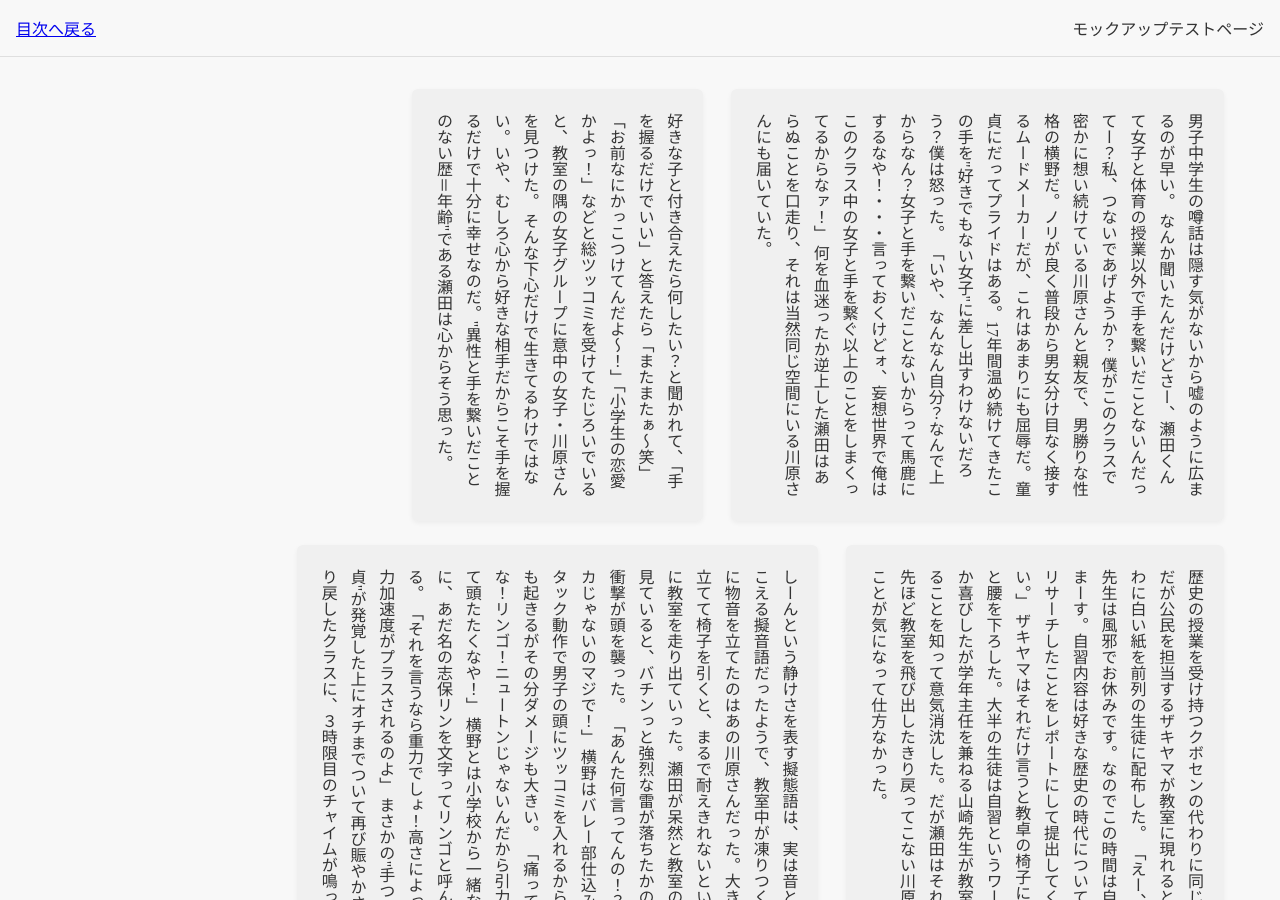
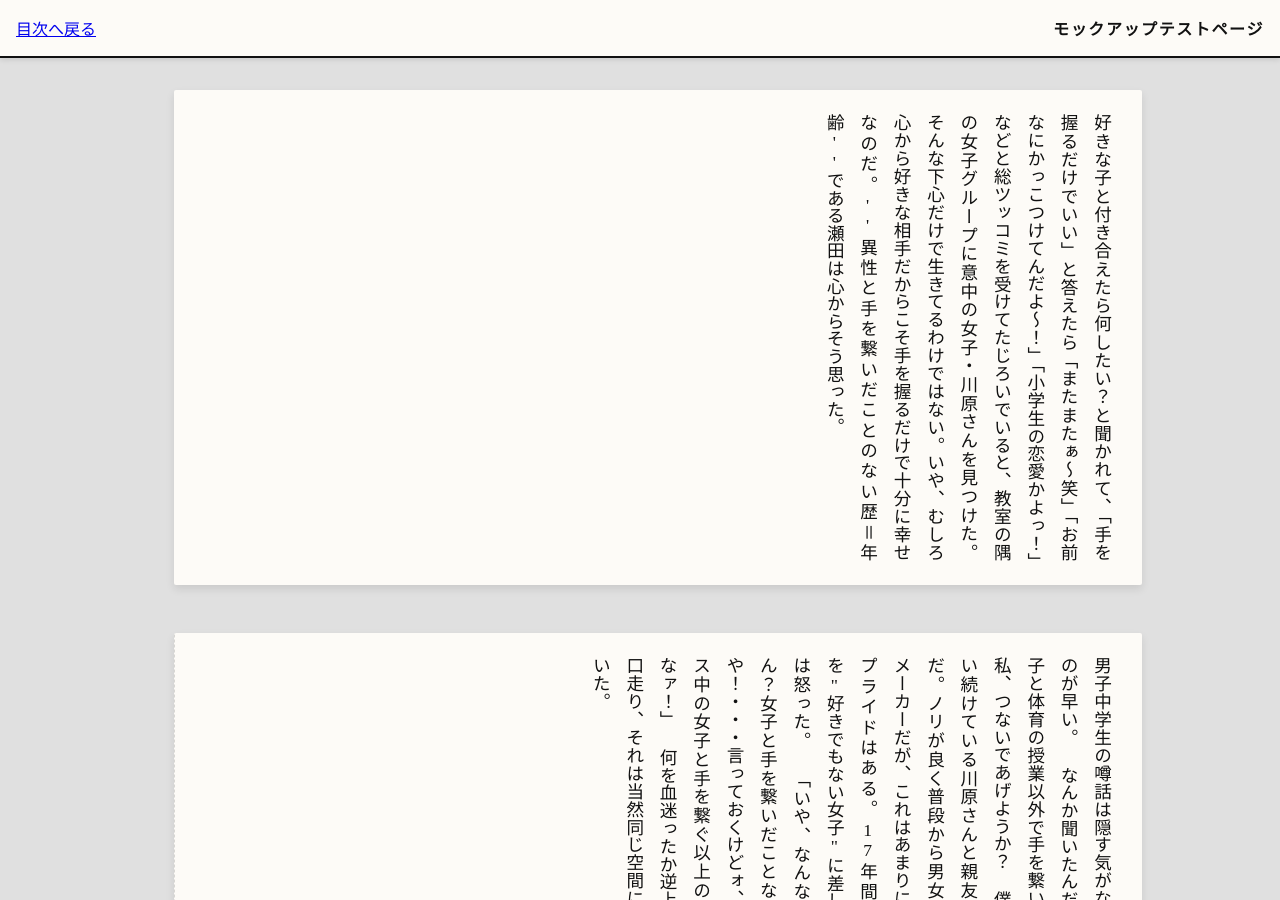
Before and after one commit to REMriaTV/HandtoHand, a Jekyll site: the page built from docs/manuscript/test-manuscript.md, in a window 1280 px wide and 900 px high. Built offline with Jekyll 4.4.1, drawn with Linux system fonts in a browser that asks for light colours.

Commit message:
横書き修正、カード消失対応
今回は、HTML構造に依存せず、p タグそのものをカードとして扱う設計にします。これならHTMLを変更する必要がありません。

以下のコードで assets/css/story.css を上書きしてください。

今回の修正ポイント

セレクタの変更 (.story-main p): 特別なクラス（.scene-card）を使わず、Markdownから生成される p タグそのものにカードのデザインを適用しました。これでカードが消失することは物理的にあり得ません。

縦書きの強制 (writing-mode): p タグに直接 writing-mode: vertical-rl と height を設定しました。高さが確保されているため、ブラウザは正しく縦書きとしてレンダリングします。

スクロールの適用 (overflow-x: auto): p タグ自体に overflow-x: auto を設定しました。文字量が増えて横（左）に伸びた場合、p タグの枠内でスクロールバーが表示されます。

これで、「カードが表示され、縦書きで、はみ出したらスクロールする」挙動になるはずです。

```diff
--- a/docs/assets/css/story.css
+++ b/docs/assets/css/story.css
@@ -1,18 +1,23 @@
 /* =========================================
-   変数定義（色・レイアウト）
+   変数定義（新聞風デザイン）
    ========================================= */
 :root {
-    --bg-color: #f8f8f8;
-    --card-bg: #f0f0f0;   /* グレーのカード */
-    --text-color: #333;
-    --card-height: 24rem; /* ★重要: カードの「高さ」はここで決める */
+    --bg-color: #e0e0e0;       /* デスクマットのようなグレー */
+    --paper-bg: #fdfbf7;       /* 紙の色（生成り） */
+    --text-color: #111;        /* インクの色 */
+    --border-color: rgba(0,0,0,0.15);
+
+    /* カードの高さ設定（PC用 / スマホ用） */
+    --card-height-pc: 55vh;
+    --card-height-mobile: 50vh;
 }
 
 @media (prefers-color-scheme: dark) {
     :root {
-        --bg-color: #0d0d0c;
-        --card-bg: #1c1c1a;
-        --text-color: #ccc;
+        --bg-color: #1a1a1a;
+        --paper-bg: #2a2a2a;
+        --text-color: #e0e0e0;
+        --border-color: rgba(255,255,255,0.15);
     }
 }
 
@@ -22,84 +27,105 @@
 html, body {
     margin: 0;
     padding: 0;
-    overflow-x: hidden; /* 横スクロール完全禁止 */
+    width: 100%;
+    /* ページ全体の横スクロールは禁止 */
+    overflow-x: hidden;
     background-color: var(--bg-color);
     color: var(--text-color);
-    font-family: "Yu Mincho", "YuMincho", "Hiragino Mincho ProN", "HiraMinProN-W3", "Noto Serif JP", serif;
+    font-family: "Yu Mincho", "YuMincho", serif;
 }
 
 /* ヘッダー */
 .story-header {
-    background: var(--bg-color);
+    background: var(--paper-bg);
     padding: 1rem;
-    border-bottom: 1px solid rgba(0,0,0,0.1);
+    border-bottom: 2px solid var(--text-color);
     position: sticky;
     top: 0;
-    z-index: 10;
-    direction: ltr;
+    z-index: 100;
     display: flex;
     justify-content: space-between;
+    box-shadow: 0 2px 5px rgba(0,0,0,0.1);
+}
+
+.story-title {
+    font-weight: bold;
+    letter-spacing: 0.1em;
 }
 
 /* =========================================
-   【底力】RTL・タイルレイアウト
+   メインエリア設定
    ========================================= */
-
 .story-main {
     box-sizing: border-box;
     padding: 2rem 1rem;
     width: 100%;
-    max-width: 1200px;
+    max-width: 1000px;
     margin: 0 auto;
 
-    /* ブロックの並び順は「右から左」 */
-    text-align: right;
+    /* カードを縦に並べる（Flexbox） */
+    display: flex;
+    flex-direction: column;
+    gap: 3rem; /* カード間の間隔 */
 }
 
-/* 各段落（カード）の設定 */
+/* =========================================
+   【修正版】カード兼テキストブロック
+   HTMLの <p> タグをそのまま「カード」として扱います
+   ========================================= */
 .story-main p {
-    /* ★重要修正: ブロック内の文字の並び順を「左から右（日本語の正順）」に戻す */
-    direction: ltr;
+    /* 1. カードとしての見た目（これが消えていた原因の修正） */
+    display: block;
+    background-color: var(--paper-bg);
+    padding: 1.5rem;
+    box-shadow: 0 4px 8px rgba(0,0,0,0.1);
+    border-radius: 2px;
+    box-sizing: border-box;
+    width: 100%; /* 横幅いっぱい */
 
-    display: inline-block;
-    vertical-align: top;
+    /* 2. 縦書きの維持（これが横書きになった原因の修正） */
+    writing-mode: vertical-rl;
+    text-orientation: upright;
 
-    /* 縦書き設定 */
-    writing-mode: vertical-rl;
-    text-orientation: mixed;
+    /* ★重要：高さを固定して、横に伸びるようにする */
+    height: var(--card-height-pc);
 
-    /* サイズと見た目 */
-    height: var(--card-height);
-    width: auto;
-    max-width: 100%;
+    /* 3. はみ出し対策：カード内スクロール */
+    overflow-x: auto;
+    overflow-y: hidden;
 
-    background: var(--card-bg);
-    padding: 1.5rem 1rem;
-    margin: 0 0 1.5rem 1.5rem;
-    border-radius: 6px;
-    box-shadow: 0 2px 5px rgba(0,0,0,0.05);
+    /* 4. テキスト設定 */
+    line-height: 1.9;
+    font-size: 1.1rem;
+    text-align: justify;
 
-    /* テキスト設定 */
-    line-height: 1.8;
-    text-align: left;
-
-    /* 禁則処理 */
+    /* 日本語の禁則処理 */
     white-space: normal;
     line-break: strict;
-    word-break: normal;
-    overflow-wrap: normal;
+
+    /* 新聞風の区切り線 */
+    border-left: 1px dashed var(--border-color);
 }
 
-/* スマホ用調整 */
+/* 最初の段落の線は消す */
+.story-main p:first-of-type {
+    border-left: none;
+}
+
+/* =========================================
+   スマホ用調整
+   ========================================= */
 @media (max-width: 640px) {
-    :root {
-        --card-height: 30rem;
-    }
     .story-main {
         padding: 1rem 0.5rem;
+        gap: 2rem;
     }
+
     .story-main p {
-        margin: 0 0 1rem 0.5rem;
-        padding: 1rem 0.8rem;
+        /* スマホ用の高さ */
+        height: var(--card-height-mobile);
+        font-size: 1rem;
+        line-height: 1.8;
+        padding: 1rem;
     }
 }
```
